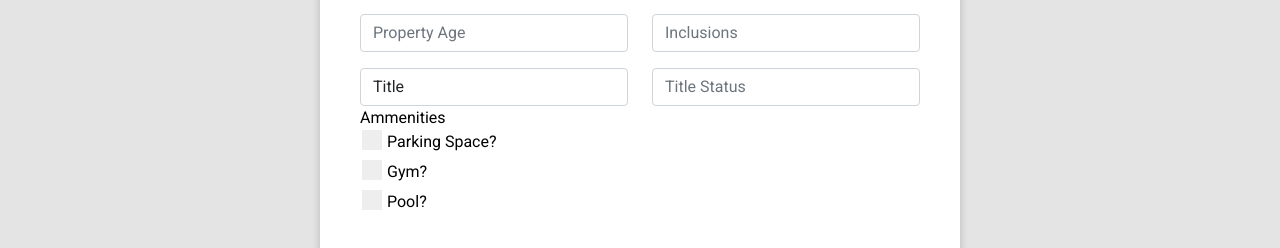
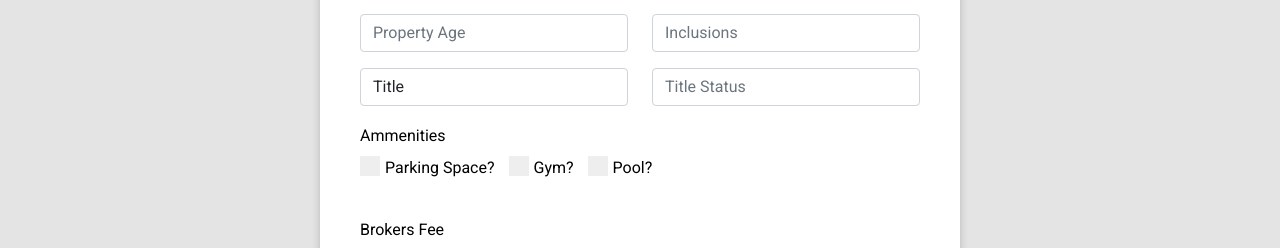
Before and after one commit to FonzyLima/buendia-estates-website, a Next.js app: page /sellproperties in a window 1280 px wide. Shown: the part 1331-1579 px from the top of the page. Built offline with nearby package versions, Linux system fonts and the light colour scheme.

Commit message:
design change

```diff
--- a/pages/sellproperties.js
+++ b/pages/sellproperties.js
@@ -304,9 +304,8 @@ const Sellproperties = () => {
                 </div>
 
               </div>
-              <label>Ammenities</label>
-                <div className={`row ${styles["mb-4"]}`}>
-
+              <label className={styles.ammenLabel}>Ammenities</label>
+                <div className={`${styles.ammen} ${styles["mb-4"]}`}>
                   <label className={styles.checkLabel}>Parking Space?
                     <input name="park"type="checkbox" value="Parking Space Available"/>
                     <span className={styles.checkmark}></span>
--- a/styles/sellproperties.module.css
+++ b/styles/sellproperties.module.css
@@ -97,12 +97,15 @@
 .btn-primary:hover{
     background-color:#375f81;
 }
-
+.ammenLabel{
+    margin-top: 18px;
+}
 .checkLabel{
     display: inline;
   position: relative;
   padding-left: 25px;
-  margin-left: 14px;
+  margin-right: 14px;
+  margin-top: 8px;
   margin-bottom: 6px;
   cursor: pointer;
   font-size: 16px;
@@ -147,7 +150,10 @@
     -ms-transform: rotate(45deg);
     transform: rotate(45deg);
   }
-
+.ammen{
+    display: flex;
+    justify-content: flex-start;
+}
 .mt-4 {
     margin-top: 4px;
 }
```
